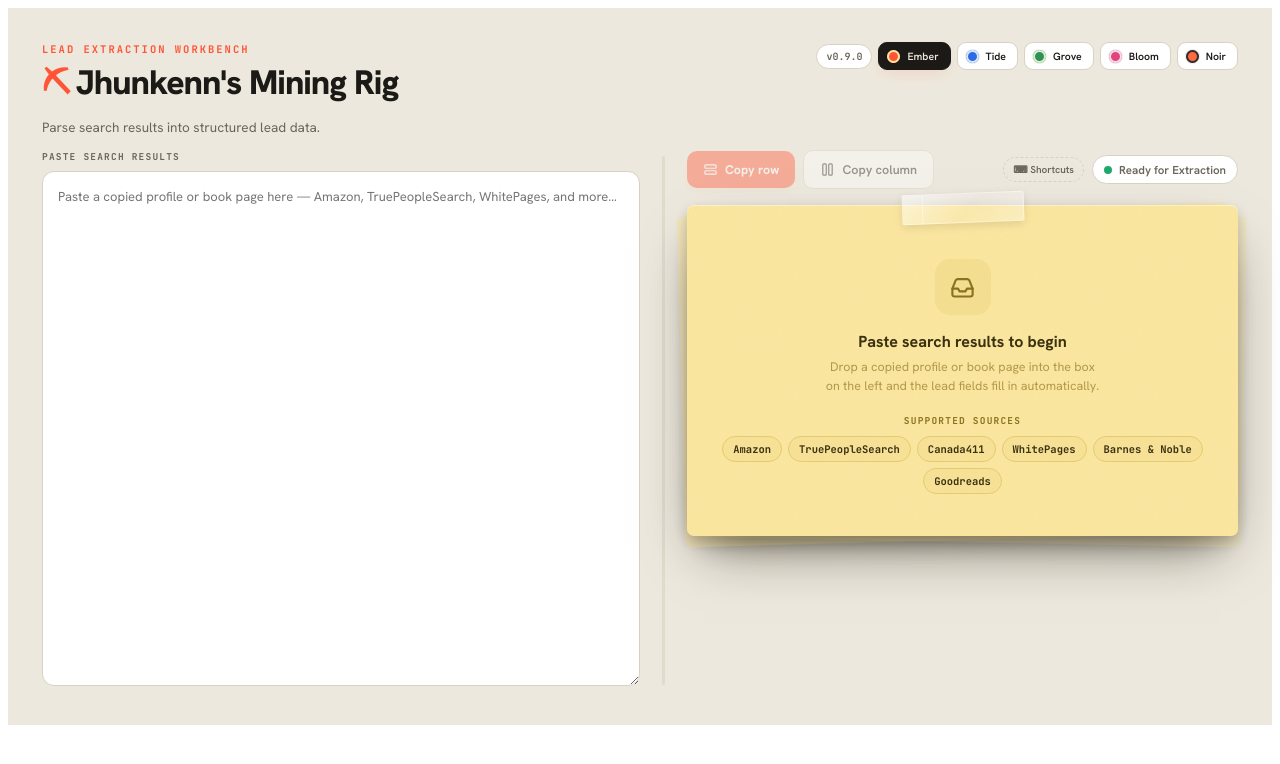
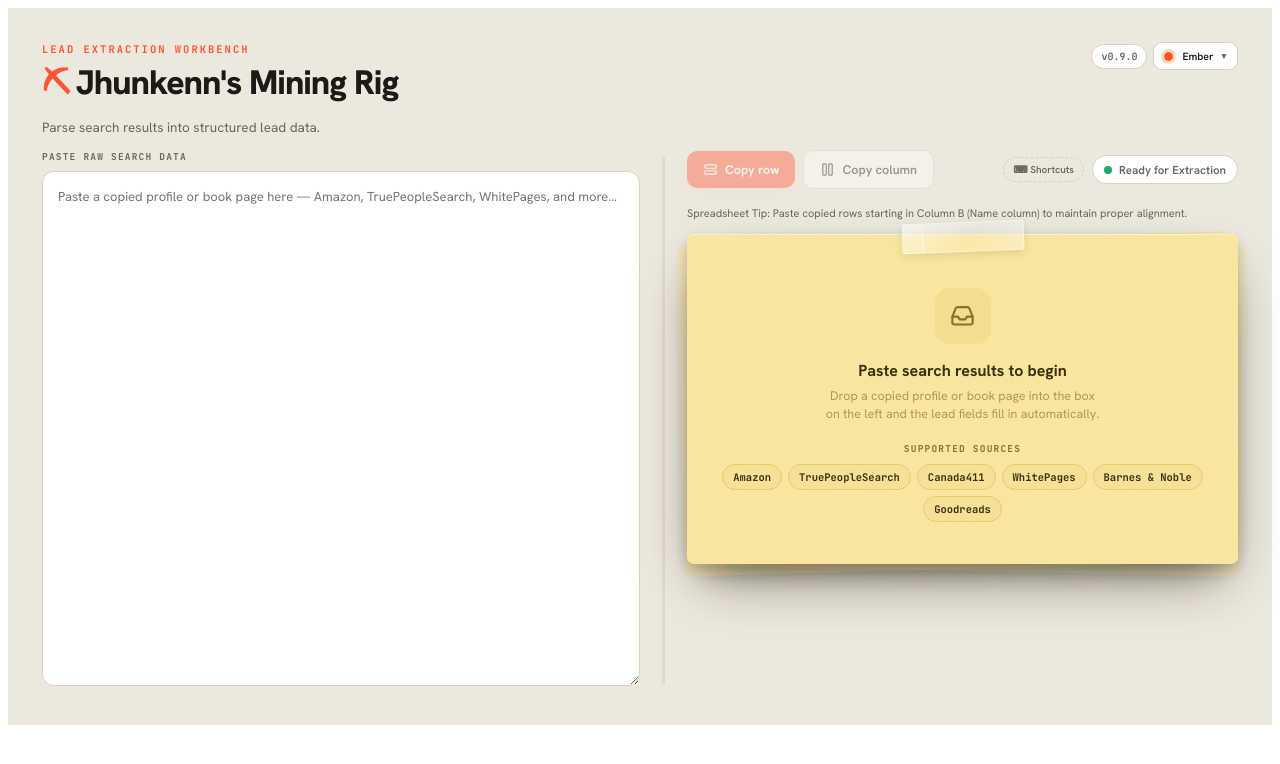
Before and after one commit to Jhunkenn/Mining-Rig-ni-Jhunkenn, a React (Vite) app: page / in a window 1280 px wide. Shown: the top 764 px of the page. Built offline with nearby package versions, Linux system fonts and the light colour scheme.

Commit message:
Update App.jsx

```diff
--- a/src/App.jsx
+++ b/src/App.jsx
@@ -461,6 +461,9 @@ const THEMES = [
   { name: "Grove", vars: { "--bone": "#E7EAE1", "--paper": "#F1F4EB", "--ink": "#172019", "--ink-soft": "#586556", "--line": "#CDD5C4", "--accent": "#2F9159", "--accent-deep": "#1E6B3F", "--field": "#FFFFFF", "--focus": "rgba(47,145,89,.18)", "--note": "#DDEFC8", "--note-line": "#BBD79A", "--note-ink": "#1C3422", "--note-label": "#487231", "--note-link": "#1E6B3F", "--note-muted": "#A4C087" } },
   { name: "Bloom", vars: { "--bone": "#F0E6E9", "--paper": "#F9F0F3", "--ink": "#211519", "--ink-soft": "#6E5560", "--line": "#E0CBD3", "--accent": "#E0457E", "--accent-deep": "#B62C61", "--field": "#FFFFFF", "--focus": "rgba(224,69,126,.18)", "--note": "#FBD9E7", "--note-line": "#F0B6CE", "--note-ink": "#3A1623", "--note-label": "#9A3A66", "--note-link": "#B62C61", "--note-muted": "#CC93AC" } },
   { name: "Noir", vars: { "--bone": "#191A1F", "--paper": "#24262D", "--ink": "#EFEDE8", "--ink-soft": "#9FA0A9", "--line": "#373A43", "--accent": "#FF6A3D", "--accent-deep": "#E0512A", "--field": "#2A2D35", "--focus": "rgba(255,106,61,.22)", "--note": "#2C2F38", "--note-line": "#444856", "--note-ink": "#F0EEE9", "--note-label": "#D2A45C", "--note-link": "#FF9269", "--note-muted": "#6B6E7A" } },
+  { name: "Slate", vars: { "--bone": "#1A1D21", "--paper": "#23272D", "--ink": "#E8EAED", "--ink-soft": "#969BA3", "--line": "#353A42", "--accent": "#57A6D4", "--accent-deep": "#3D87B8", "--field": "#2A2F36", "--focus": "rgba(87,166,212,.22)", "--note": "#2B3038", "--note-line": "#434A55", "--note-ink": "#ECEEF1", "--note-label": "#7FB4D6", "--note-link": "#9CC8E6", "--note-muted": "#6A7079" } },
+  { name: "Midnight", vars: { "--bone": "#131A2A", "--paper": "#1C2538", "--ink": "#E7EBF2", "--ink-soft": "#8E99AE", "--line": "#2C3850", "--accent": "#5B8DEF", "--accent-deep": "#3E6BD0", "--field": "#232E45", "--focus": "rgba(91,141,239,.24)", "--note": "#222C42", "--note-line": "#3A4763", "--note-ink": "#EAEEF6", "--note-label": "#8FA9E0", "--note-link": "#A8BCEC", "--note-muted": "#6E7896" } },
+  { name: "Sand", vars: { "--bone": "#E7DECB", "--paper": "#F3ECDA", "--ink": "#2A2419", "--ink-soft": "#786E59", "--line": "#D8CDB4", "--accent": "#C0892E", "--accent-deep": "#9A6A1C", "--field": "#FBF6EA", "--focus": "rgba(192,137,46,.20)", "--note": "#F4E3B8", "--note-line": "#E2C98A", "--note-ink": "#3A2E12", "--note-label": "#8A6E26", "--note-link": "#8A5A1C", "--note-muted": "#B6A064" } },
 ];
 
 // ---- minimalist inline icons (no dependencies) ----
@@ -581,6 +584,7 @@ export default function App() {
   const [raw, setRaw] = useState("");
   const [copied, setCopied] = useState("");
   const [theme, setTheme] = useState(0);
+  const [themeOpen, setThemeOpen] = useState(false);
   const [stats, setStats] = useState({ leads: 0, fields: 0, ready: 0 });
   const [leftPct, setLeftPct] = useState(50); // input panel width %, session-only
   const wsRef = useRef(null);
@@ -634,8 +638,15 @@ export default function App() {
     if (await clip(plain, html)) { flash("row"); tally(); }
   };
   const copyCol = async () => {
-    const plain = cells.map(q).join("\n");
-    const html = `<table>${cells.map((c) => `<tr><td>${esc(c)}</td></tr>`).join("")}</table>`;
+    // Copy Column only: combine name components into one line and skip blank/empty values
+    const colVals = [];
+    if (fullName) colVals.push(fullName);
+    SLOTS.forEach((slot, i) => {
+      if (slot.blank || slot.key === "firstName" || slot.key === "lastName") return;
+      if (cells[i]) colVals.push(cells[i]);
+    });
+    const plain = colVals.map(q).join("\n");
+    const html = `<table>${colVals.map((c) => `<tr><td>${esc(c)}</td></tr>`).join("")}</table>`;
     if (await clip(plain, html)) { flash("col"); tally(); }
   };
 
@@ -777,17 +788,30 @@ export default function App() {
         </div>
         <div style={{ display: "flex", gap: 6, flexWrap: "wrap", alignItems: "center" }}>
           <span className="mono" style={{ fontSize: 10, fontWeight: 600, color: "var(--ink-soft)", padding: "5px 9px", borderRadius: 99, border: "1px solid var(--line)", background: "var(--field)" }}>v{VERSION}</span>
+          <div style={{ position: "relative" }}>
+            <button onClick={() => setThemeOpen((o) => !o)} title="Theme" aria-haspopup="listbox" aria-expanded={themeOpen} className="swatch"
+              style={{ background: "var(--field)", color: "var(--ink)", border: "1px solid var(--line)" }}>
+              <span className="dot" style={{ background: THEMES[theme].vars["--accent"], boxShadow: `inset 0 0 0 2px ${THEMES[theme].vars["--note"]}, 0 0 0 1px rgba(0,0,0,.08)` }} />
+              <span className="swatch-label">{THEMES[theme].name}</span>
+              <span style={{ fontSize: 9, opacity: .65, marginLeft: 1 }}>▾</span>
+            </button>
+            {themeOpen && (<>
+              <div onClick={() => setThemeOpen(false)} style={{ position: "fixed", inset: 0, zIndex: 40 }} />
+              <div role="listbox" style={{ position: "absolute", top: "calc(100% + 6px)", right: 0, zIndex: 41, background: "var(--paper)", border: "1px solid var(--line)", borderRadius: 10, padding: 5, minWidth: 152, boxShadow: "0 14px 32px -12px rgba(0,0,0,.4)" }}>
                 {THEMES.map((t, i) => {
                   const active = theme === i;
                   return (
-              <button key={t.name} onClick={() => setTheme(i)} title={t.name} className="swatch"
-                style={{ background: active ? "var(--ink)" : "var(--field)", color: active ? "var(--bone)" : "var(--ink)",
-                  border: `1px solid ${active ? "var(--ink)" : "var(--line)"}`, boxShadow: active ? "0 6px 16px -6px var(--focus)" : "none" }}>
+                    <button key={t.name} role="option" aria-selected={active} onClick={() => { setTheme(i); setThemeOpen(false); }}
+                      style={{ display: "flex", alignItems: "center", gap: 8, width: "100%", textAlign: "left", cursor: "pointer", border: "none", borderRadius: 7, padding: "7px 9px", fontFamily: "'JetBrains Mono', monospace", fontSize: 11.5, fontWeight: 600, background: active ? "var(--focus)" : "transparent", color: "var(--ink)" }}>
                       <span className="dot" style={{ background: t.vars["--accent"], boxShadow: `inset 0 0 0 2px ${t.vars["--note"]}, 0 0 0 1px rgba(0,0,0,.08)` }} />
-                <span className="swatch-label">{t.name}</span>
+                      <span style={{ flex: 1 }}>{t.name}</span>
+                      {active && <span style={{ fontSize: 10, color: "var(--accent)" }}>✓</span>}
                     </button>
                   );
                 })}
+              </div>
+            </>)}
+          </div>
         </div>
       </div>
 
@@ -796,7 +820,7 @@ export default function App() {
         {/* input */}
         <div className="ws-pane" style={{ flex: `0 0 ${leftPct}%`, minWidth: 0 }}>
           <div className="lbl" style={{ color: "var(--ink-soft)", marginBottom: 8, display: "flex", justifyContent: "space-between", alignItems: "center" }}>
-            <span>Paste Search Results</span>
+            <span>Paste Raw Search Data</span>
             <span style={{ opacity: .65 }}>{raw ? raw.length.toLocaleString() + " chars" : ""}</span>
           </div>
           <textarea value={raw} onChange={(e) => setRaw(e.target.value)} rows={24}
@@ -845,6 +869,10 @@ export default function App() {
                   : <><span className="statdot" style={{ background: "#1faa6b" }} />Ready for Extraction</>}
               </span>
             </div>
+          </div>
+
+          <div style={{ color: "var(--ink-soft)", fontSize: 11, marginBottom: 12, lineHeight: 1.5 }}>
+            Spreadsheet Tip: Paste copied rows starting in Column B (Name column) to maintain proper alignment.
           </div>
 
           <div className="sheet-wrap">
```
Lines whose indentation alone changed are shown as unchanged.
